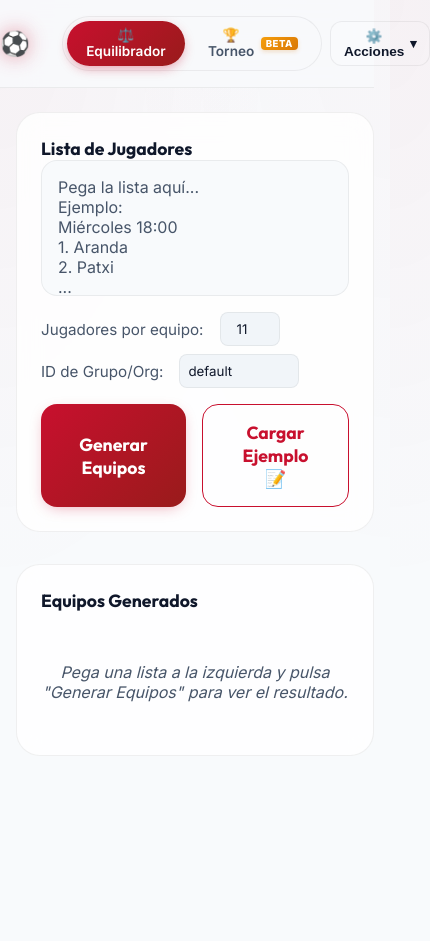
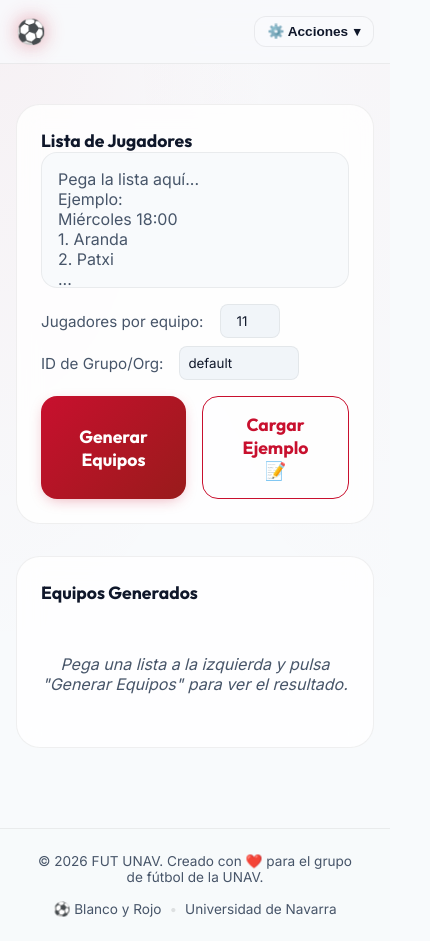
Before and after one commit to arribass/fut-team-builder, a Next.js app: page / in a window 390 px wide. Shown: the whole page, 430 px wide, since content can reach past the window. Before the commit the page ends 844 px from the top, so only its background shows below. Built offline with nearby package versions, Linux system fonts and the light colour scheme.

Commit message:
feat: modificacion estilo mobile

```diff
--- a/src/app/globals.css
+++ b/src/app/globals.css
@@ -736,6 +736,9 @@ textarea::placeholder {
 .pitch-section {
   margin-top: 6rem;
   width: 100%;
+  display: flex;
+  flex-direction: column;
+  align-items: center;
 }
 
 .pitch-container {
@@ -869,7 +872,7 @@ textarea::placeholder {
 
 @media (max-width: 768px) {
   .main-header {
-    margin: -1rem -1rem 1.5rem -1rem;
+    margin: 0 0 1.5rem 0;
     padding: 1rem;
   }
 
@@ -897,6 +900,9 @@ textarea::placeholder {
   .pitch-container {
     aspect-ratio: 9 / 16;
     max-height: none;
+    width: 100%;
+    max-width: 420px;
+    margin: 0 auto;
   }
 
   .pitch-player, .pitch-slot {
@@ -1723,3 +1729,61 @@ textarea::placeholder {
   border-radius: 0.5rem;
   border: 1px solid rgba(200, 16, 46, 0.25);
 }
+
+/* Color Picker Popover Dropdown */
+.color-swatches-dropdown {
+  position: absolute;
+  top: calc(100% + 0.35rem);
+  left: 0;
+  background: var(--card-bg);
+  border: 1px solid var(--card-border);
+  border-radius: 0.75rem;
+  padding: 0.5rem;
+  display: flex;
+  gap: 0.35rem;
+  box-shadow: 0 10px 25px rgba(0, 0, 0, 0.08);
+  z-index: 50;
+  flex-wrap: wrap;
+  max-width: 190px;
+  animation: fadeInDropdown 0.15s cubic-bezier(0.16, 1, 0.3, 1);
+}
+
+/* Footer Styles */
+.main-footer {
+  margin-top: 4rem;
+  background: rgba(248, 250, 252, 0.8);
+  border-top: 1px solid var(--card-border);
+  padding: 1.5rem 2rem;
+  width: 100%;
+  text-align: center;
+  font-size: 0.85rem;
+  color: var(--text-secondary);
+}
+
+.footer-inner {
+  max-width: 1300px;
+  width: 100%;
+  margin: 0 auto;
+  display: flex;
+  justify-content: space-between;
+  align-items: center;
+  flex-wrap: wrap;
+  gap: 1rem;
+}
+
+.footer-links {
+  display: flex;
+  align-items: center;
+  gap: 0.5rem;
+}
+
+.footer-link-separator {
+  color: rgba(0, 0, 0, 0.1);
+}
+
+@media (max-width: 768px) {
+  .footer-inner {
+    flex-direction: column;
+    text-align: center;
+  }
+}
--- a/src/app/page.js
+++ b/src/app/page.js
@@ -247,6 +247,8 @@ export default function Home() {
   const [team2ColorKey, setTeam2ColorKey] = useState('red');
   const [team1CustomName, setTeam1CustomName] = useState('');
   const [team2CustomName, setTeam2CustomName] = useState('');
+  const [t1ColorOpen, setT1ColorOpen] = useState(false);
+  const [t2ColorOpen, setT2ColorOpen] = useState(false);
 
   const [includePositions, setIncludePositions] = useState(true);
   const [includeReserves, setIncludeReserves] = useState(true);
@@ -757,21 +759,6 @@ R2. Pedro`;
               <span className="logo-emoji">⚽</span>
               <span className="logo-text">FUT<span className="logo-highlight">UNAV</span></span>
             </div>
-
-            <div className="app-tabs">
-              <button
-                className={`tab-btn ${activeTab === 'balancer' ? 'active' : ''}`}
-                onClick={() => setActiveTab('balancer')}
-              >
-                ⚖️ Equilibrador
-              </button>
-              <button
-                className={`tab-btn ${activeTab === 'tournament' ? 'active' : ''}`}
-                onClick={() => setActiveTab('tournament')}
-              >
-                🏆 Torneo <span className="beta-badge">BETA</span>
-              </button>
-            </div>
           </div>
 
           {activeTab === 'balancer' && teams && (
@@ -920,8 +907,16 @@ Miércoles 18:00
                   >
                     <div className="team-header-row" style={{ alignItems: 'flex-start', flexWrap: 'wrap', gap: '0.5rem' }}>
                       <div style={{ display: 'flex', flexDirection: 'column', gap: '0.35rem', flex: 1, minWidth: '160px' }}>
-                        <div style={{ display: 'flex', alignItems: 'center', gap: '0.4rem' }}>
-                          <span style={{ fontSize: '1.25rem' }}>{t1Info.emoji}</span>
+                        <div style={{ display: 'flex', alignItems: 'center', gap: '0.4rem', position: 'relative' }}>
+                          <button
+                            type="button"
+                            className="color-picker-trigger-btn"
+                            onClick={() => setT1ColorOpen(!t1ColorOpen)}
+                            title="Cambiar color del equipo"
+                            style={{ background: 'transparent', border: 'none', cursor: 'pointer', fontSize: '1.25rem', padding: '0.2rem', display: 'flex', alignItems: 'center' }}
+                          >
+                            {t1Info.emoji}
+                          </button>
                           <input
                             type="text"
                             className="team-name-input"
@@ -933,17 +928,22 @@ Miércoles 18:00
                             placeholder={t1Info.defaultName}
                             style={{ color: t1Info.hex }}
                           />
-                        </div>
-                        <div className="color-swatches">
+                          {t1ColorOpen && (
+                            <div className="color-swatches-dropdown">
                               {TEAM_COLOR_PRESETS.map(preset => (
                                 <button
                                   key={`t1-swatch-${preset.id}`}
                                   className={`color-swatch-btn ${team1ColorKey === preset.id ? 'active' : ''}`}
                                   style={{ backgroundColor: preset.hex, color: preset.hex }}
-                              onClick={() => handleSelectTeam1Color(preset.id)}
+                                  onClick={() => {
+                                    handleSelectTeam1Color(preset.id);
+                                    setT1ColorOpen(false);
+                                  }}
                                   title={preset.defaultName}
                                 />
                               ))}
+                            </div>
+                          )}
                         </div>
                       </div>
                       <span className={`team-status ${teams.team1.length < teamSize ? 'status-incomplete' : 'status-complete'}`}>
@@ -1000,8 +1000,16 @@ Miércoles 18:00
                   >
                     <div className="team-header-row" style={{ alignItems: 'flex-start', flexWrap: 'wrap', gap: '0.5rem' }}>
                       <div style={{ display: 'flex', flexDirection: 'column', gap: '0.35rem', flex: 1, minWidth: '160px' }}>
-                        <div style={{ display: 'flex', alignItems: 'center', gap: '0.4rem' }}>
-                          <span style={{ fontSize: '1.25rem' }}>{t2Info.emoji}</span>
+                        <div style={{ display: 'flex', alignItems: 'center', gap: '0.4rem', position: 'relative' }}>
+                          <button
+                            type="button"
+                            className="color-picker-trigger-btn"
+                            onClick={() => setT2ColorOpen(!t2ColorOpen)}
+                            title="Cambiar color del equipo"
+                            style={{ background: 'transparent', border: 'none', cursor: 'pointer', fontSize: '1.25rem', padding: '0.2rem', display: 'flex', alignItems: 'center' }}
+                          >
+                            {t2Info.emoji}
+                          </button>
                           <input
                             type="text"
                             className="team-name-input"
@@ -1013,17 +1021,22 @@ Miércoles 18:00
                             placeholder={t2Info.defaultName}
                             style={{ color: t2Info.hex }}
                           />
-                        </div>
-                        <div className="color-swatches">
+                          {t2ColorOpen && (
+                            <div className="color-swatches-dropdown">
                               {TEAM_COLOR_PRESETS.map(preset => (
                                 <button
                                   key={`t2-swatch-${preset.id}`}
                                   className={`color-swatch-btn ${team2ColorKey === preset.id ? 'active' : ''}`}
                                   style={{ backgroundColor: preset.hex, color: preset.hex }}
-                              onClick={() => handleSelectTeam2Color(preset.id)}
+                                  onClick={() => {
+                                    handleSelectTeam2Color(preset.id);
+                                    setT2ColorOpen(false);
+                                  }}
                                   title={preset.defaultName}
                                 />
                               ))}
+                            </div>
+                          )}
                         </div>
                       </div>
                       <span className={`team-status ${teams.team2.length < teamSize ? 'status-incomplete' : 'status-complete'}`}>
@@ -1306,6 +1319,16 @@ Miércoles 18:00
         } : null} />
       )}
     </main>
+    <footer className="main-footer">
+      <div className="footer-inner">
+        <p>© {new Date().getFullYear()} FUT UNAV. Creado con ❤️ para el grupo de fútbol de la UNAV.</p>
+        <div className="footer-links">
+          <span className="footer-link-item">⚽ Blanco y Rojo</span>
+          <span className="footer-link-separator">•</span>
+          <span className="footer-link-item">Universidad de Navarra</span>
+        </div>
+      </div>
+    </footer>
     </>
   );
 }
```
Lines whose indentation alone changed are shown as unchanged.
